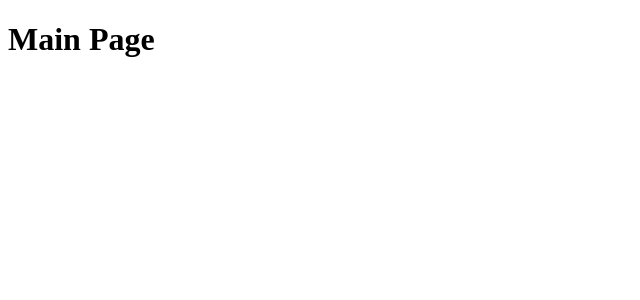
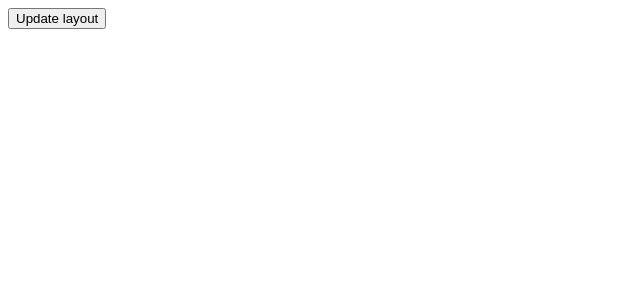
Before and after one commit to kodaishiotsuki/nuxt3-app, a Nuxt app: page / in a window 1280 px wide. Shown: the top 300 px of the page, without its empty margins (0-640 px from the left). Built offline with nearby package versions, Linux system fonts and the light colour scheme.

Commit message:
feat:動的レイアウト

```diff
--- a/pages/about.vue
+++ b/pages/about.vue
@@ -1,4 +1,7 @@
 <script setup lang="ts">
+function enableCustomLayout() {
+  setPageLayout("custom");
+}
 definePageMeta({
   layout: false,
 });
@@ -6,9 +9,7 @@ definePageMeta({
 
 <template>
   <div>
-    <NuxtLayout name="default">
-      <h1>About Page</h1>
-    </NuxtLayout>
+    <button @click="enableCustomLayout">Update layout</button>
   </div>
 </template>
 
--- a/pages/index.vue
+++ b/pages/index.vue
@@ -1,12 +1,14 @@
 <script setup>
+const route = useRoute();
+const enableCustomLayout = () => {
+  route.meta.layout = "default";
+};
 definePageMeta({
   layout: false,
 });
 </script>
 <template>
   <div>
-    <NuxtLayout name="custom">
-      <h1>Main Page</h1>
-    </NuxtLayout>
+    <button @click="enableCustomLayout">Update layout</button>
   </div>
 </template>
```
